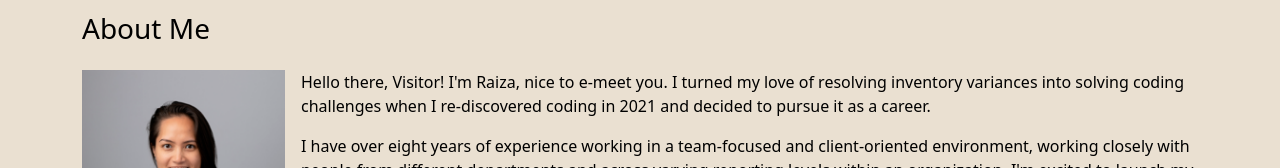
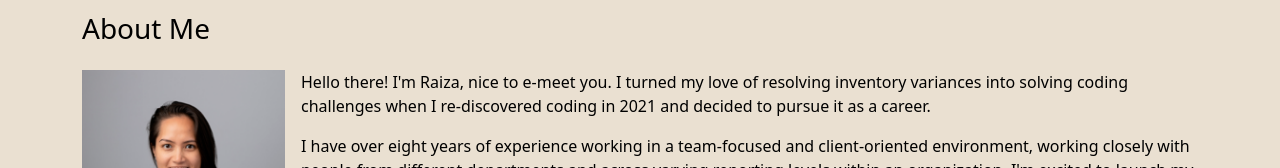
Before and after one commit to Raiza-D/my-portfolio, a React (Create React App) app: page / in a window 1280 px wide. Shown: the part 870-1038 px from the top of the page. Built offline with nearby package versions, Linux system fonts and the light colour scheme.

Commit message:
Edit first sentence of bio.

```diff
--- a/src/components/About.jsx
+++ b/src/components/About.jsx
@@ -12,7 +12,7 @@ export default function About() {
           <img src={myPic} alt="raiza-headshot" width="219" height="213" className="pe-3"/>
           <div>
             <p>
-              Hello there, Visitor! I'm Raiza, nice to e-meet you. I turned my
+              Hello there! I'm Raiza, nice to e-meet you. I turned my
               love of resolving inventory variances into solving coding
               challenges when I re-discovered coding in 2021 and decided to
               pursue it as a career.
```
